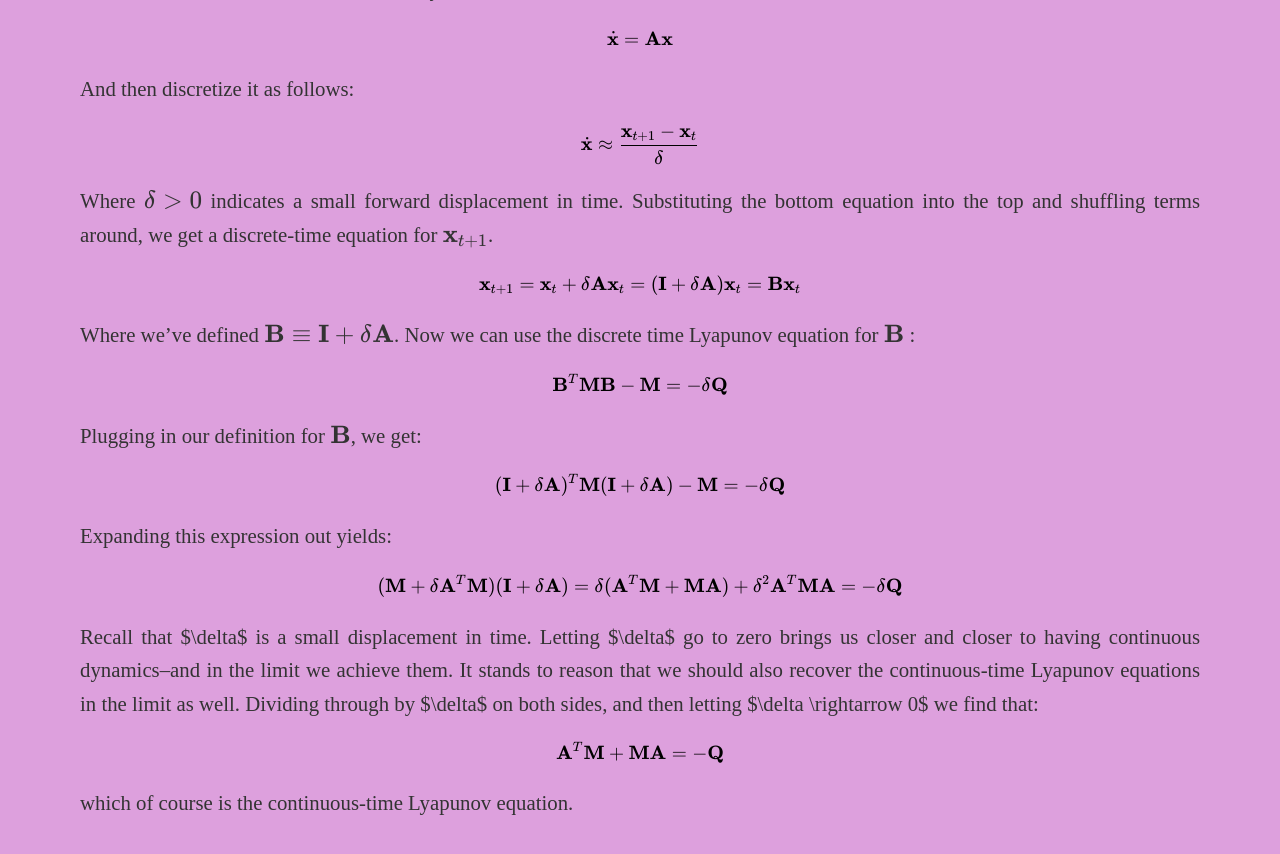
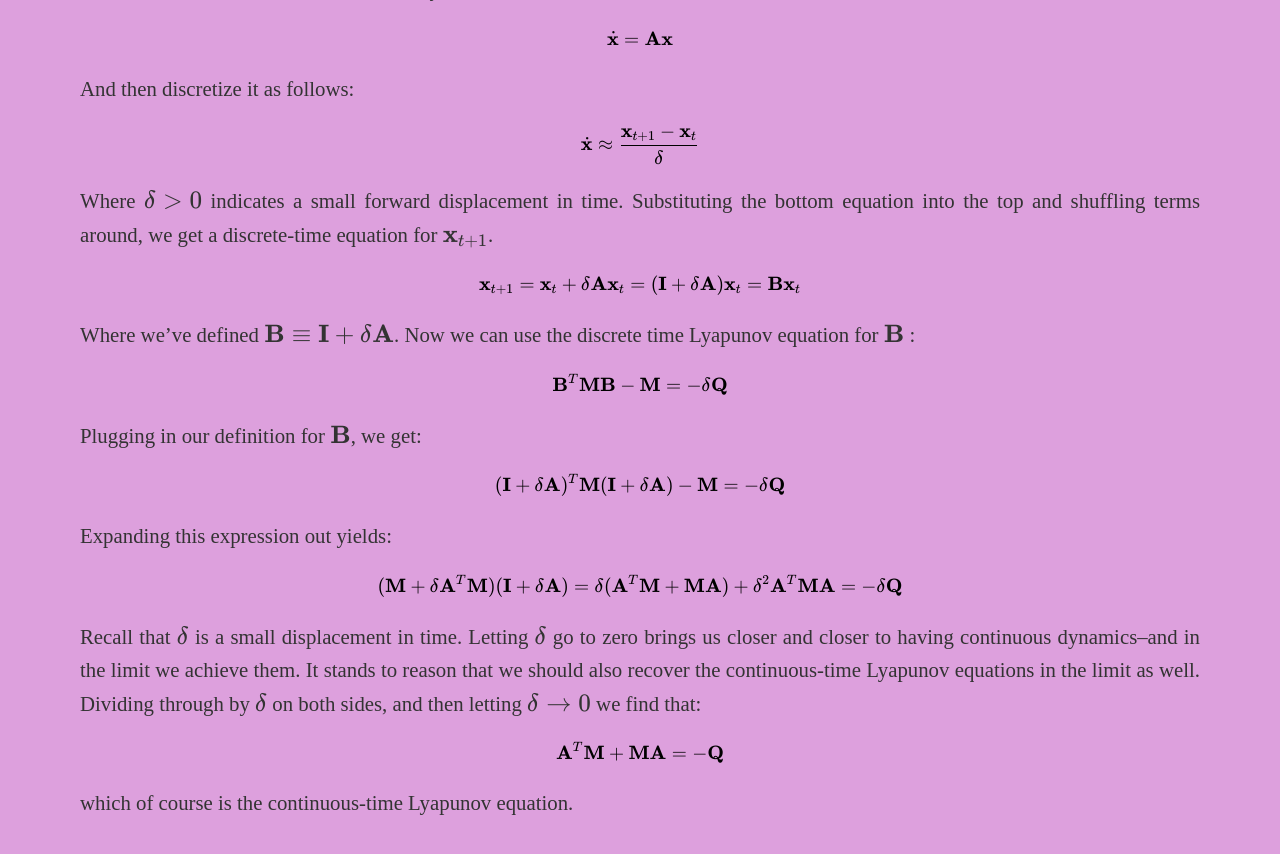
Before and after one commit to kozleo/kozleo.github.io, a Jekyll site: the page built from _posts/2020-12-13-How-to-Go-Between-Continuous-and-Discrete-Lyapunov-Equations.md, in a window 1280 px wide and 900 px high, scrolled down 795 px. Shown: the top 854 px of the window. Built offline with Jekyll 4.4.1, drawn with Linux system fonts in a browser that asks for light colours; our own code applies the rules of GitHub Pages for plain Markdown files.

```diff
--- a/_posts/2020-12-13-How-to-Go-Between-Continuous-and-Discrete-Lyapunov-Equations.md
+++ b/_posts/2020-12-13-How-to-Go-Between-Continuous-and-Discrete-Lyapunov-Equations.md
@@ -32,7 +32,7 @@ Expanding this expression out yields:
 
 $$(\mathbf{M} + \delta \mathbf{A}^T\mathbf{M}) (\mathbf{I} + \delta \mathbf{A}) = \delta(\mathbf{A}^T\mathbf{M} + \mathbf{M}\mathbf{A}) + \delta^2 \mathbf{A}^T\mathbf{M}\mathbf{A} = -\delta \mathbf{Q}$$
 
-Recall that $\delta$ is a small displacement in time. Letting $\delta$ go to zero brings us closer and closer to having continuous dynamics--and in the limit we achieve them. It stands to reason that we should also recover the continuous-time Lyapunov equations in the limit as well. Dividing through by $\delta$ on both sides, and then letting $\delta \rightarrow 0$ we find that:
+Recall that $$\delta$$ is a small displacement in time. Letting $$\delta$$ go to zero brings us closer and closer to having continuous dynamics--and in the limit we achieve them. It stands to reason that we should also recover the continuous-time Lyapunov equations in the limit as well. Dividing through by $$\delta$$ on both sides, and then letting $$\delta \rightarrow 0$$ we find that:
 
  $$\mathbf{A}^T\mathbf{M} + \mathbf{M}\mathbf{A} = -\mathbf{Q}$$
 
```
